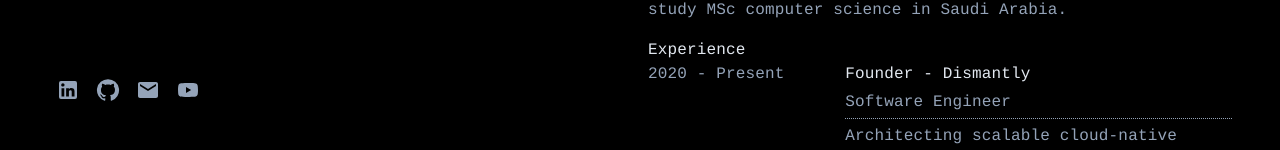
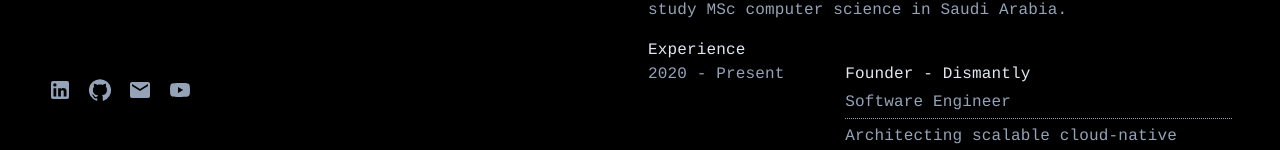
Before and after one commit to cianblake/my-site, a React (Create React App) app: page / in a window 1280 px wide. Shown: the part 442-592 px from the top of the page. Built offline with nearby package versions, Linux system fonts and the light colour scheme.

Commit message:
social icons

```diff
--- a/src/components/navBar/styled.js
+++ b/src/components/navBar/styled.js
@@ -9,5 +9,9 @@ export const StyledNavBarTitle = styled(Typography)(({ isAlternateColor }) => ({
     fontWeight: '400',
     lineHeight: '1rem',
     letterSpacing: '0.075rem',
-    textTransform: 'uppercase'
+    textTransform: 'uppercase',
+    cursor: 'pointer',
+    '&:hover': {
+        color: '#E2E8F0'
+    }
 }));
--- a/src/components/socials/socials.js
+++ b/src/components/socials/socials.js
@@ -9,7 +9,7 @@ function Socials() {
   return (
     <Grid container direction='row' >
         <Grid item>
-          <StyledIconButton href='https://www.linkedin.com/in/cian-blake/' target='_blank'>
+          <StyledIconButton href='https://www.linkedin.com/in/cian-blake/' target='_blank' sx={{ paddingLeft:0 }}>
             <LinkedInIcon />
           </StyledIconButton>
         </Grid>
```
